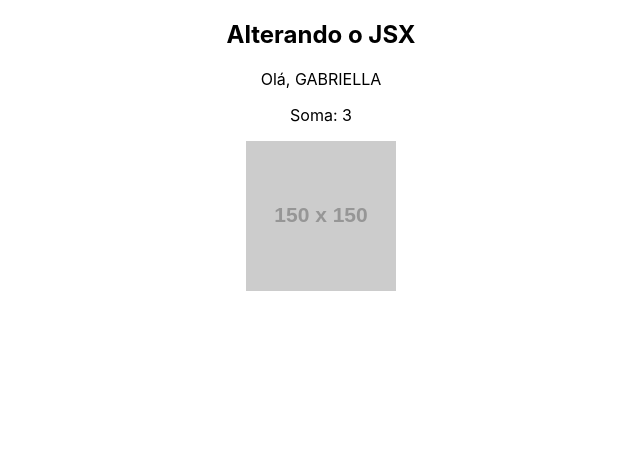
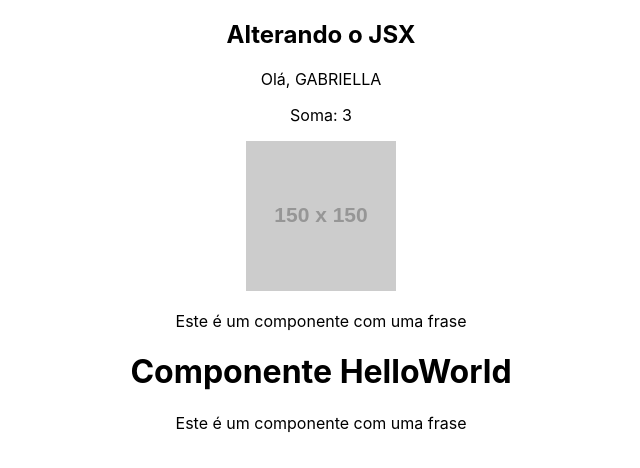
Before and after one commit to mrtns641/Conceitos_ReactJS, a React (Create React App) app: page / in a window 1280 px wide. Shown: the top 468 px of the page, without its empty margins (319-959 px from the left). Built offline with nearby package versions, Linux system fonts and the light colour scheme.

Commit message:
Componentes
Ciração e exportação de componentes]

```diff
--- a/src/App.js
+++ b/src/App.js
@@ -1,4 +1,5 @@
 import './App.css';
+import HelloWorld from './components/HelloWorld';
 
 function App() {
   const name = 'Gabriella'
@@ -16,6 +17,7 @@
      <p>Olá, {newName}</p>
      <p>Soma: {sum(2, 1)}</p>
      <img src={url} alt="Minha imagem" />
+     <HelloWorld />
     </div>
   );
 }
--- /dev/null
+++ b/src/components/Frase.js
@@ -0,0 +1,9 @@
+function Frase() {
+    return (
+        <div>
+            <p>Este é um componente com uma frase</p>
+        </div>
+    )
+}
+
+export default Frase;
--- /dev/null
+++ b/src/components/HelloWorld.js
@@ -0,0 +1,15 @@
+import Frase from "./Frase";
+
+function HelloWorld(){
+    return (
+        <div>
+            <Frase />
+            <h1>
+                Componente HelloWorld
+            </h1>
+            <Frase />
+        </div>
+    )
+}
+
+export default HelloWorld;
```
